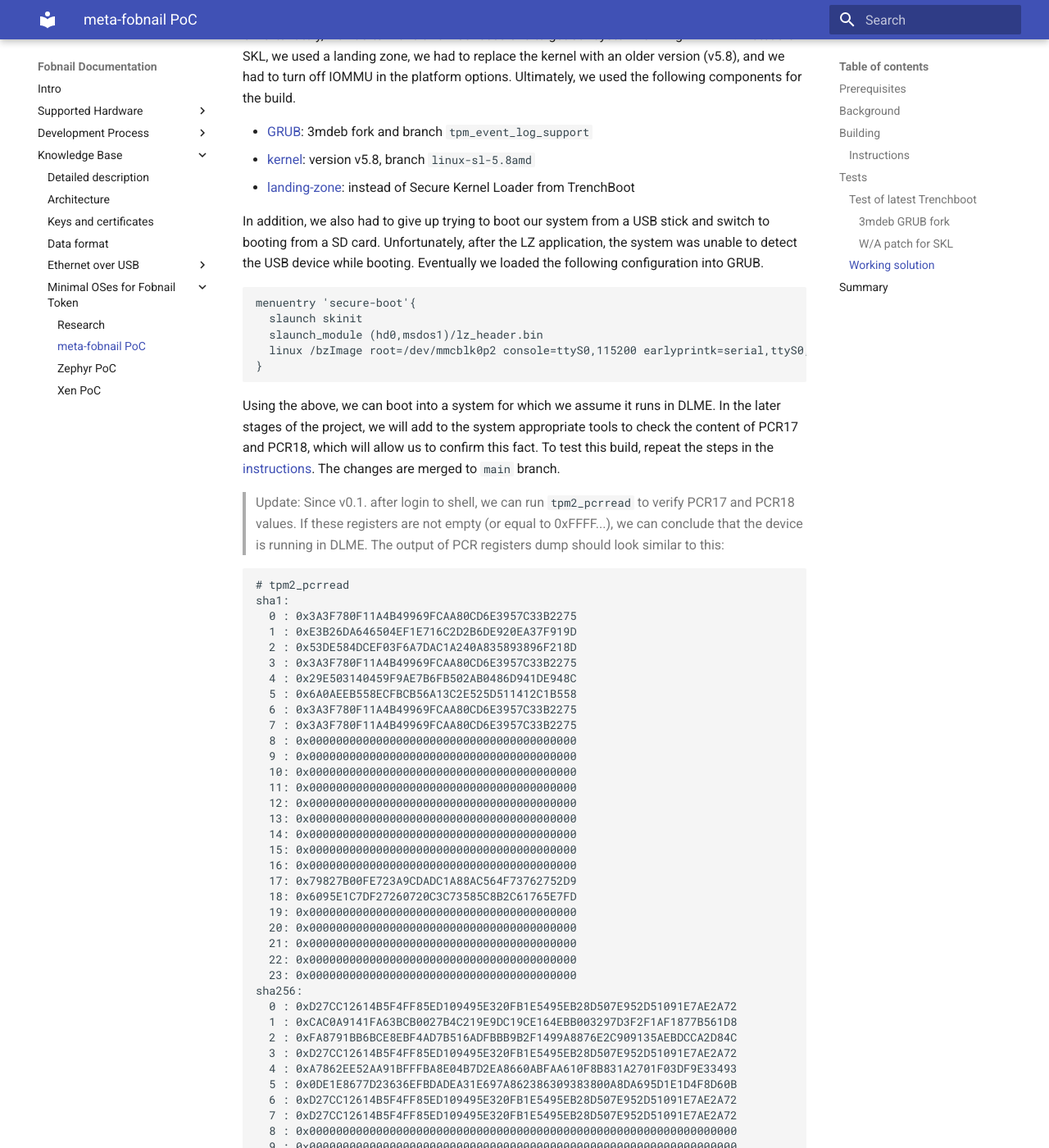
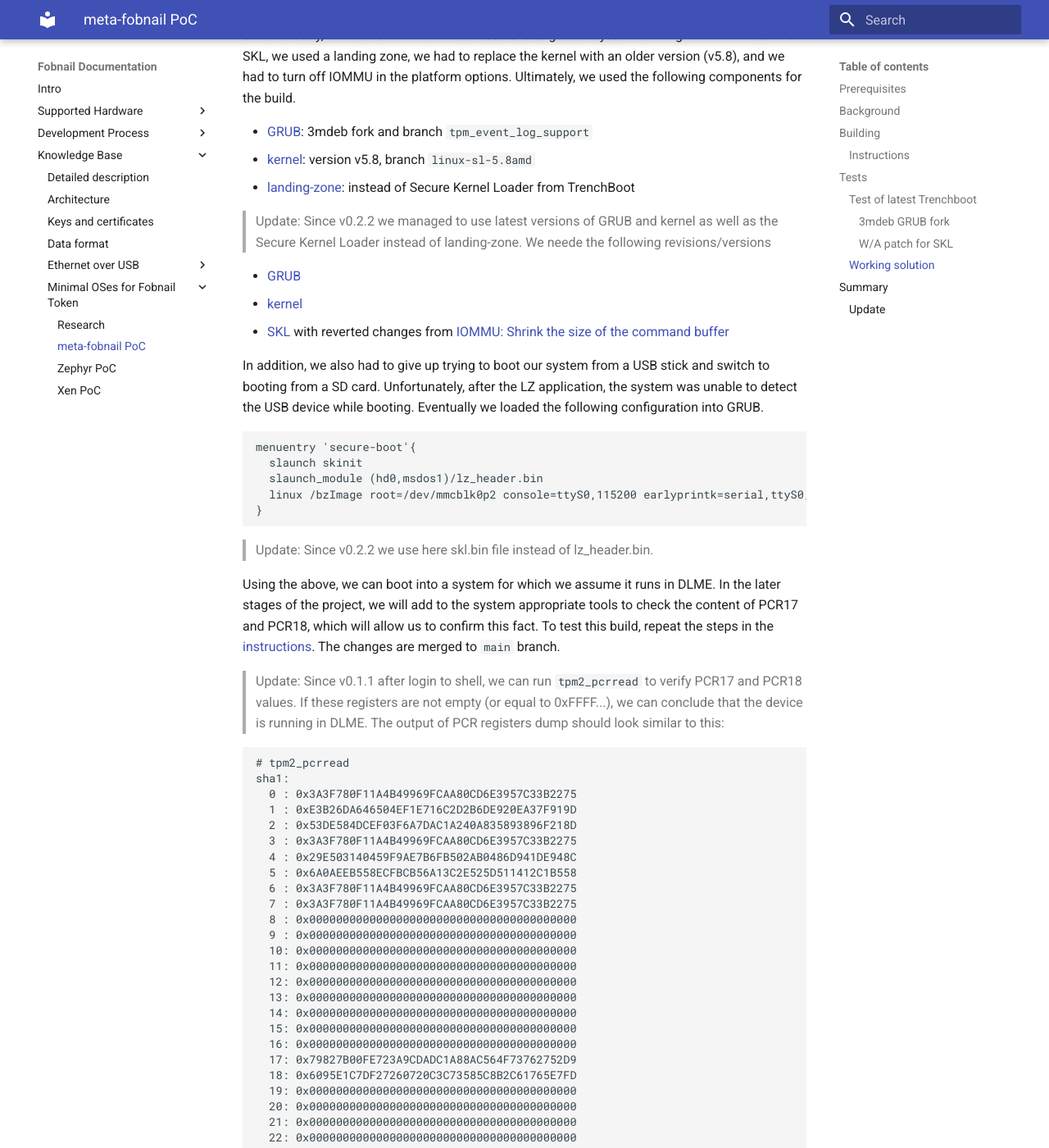
Before and after one commit to fobnail/docs, an MkDocs documentation site: the page built from docs/meta-fobnail-in-dlme.md, in a window 1280 px wide and 1400 px high, scrolled down 7666 px. Shown: the whole window at 82% size. Built offline with MkDocs 1.6.1 and Material for MkDocs 9.7.7, drawn with Linux system fonts in a browser that asks for light colours; some of the changed text lies outside the part shown.

Commit message:
docs: meta-fobnail-in-dlme.md: add notes after latest update
Signed-off-by: Tomasz Żyjewski <tomasz.zyjewski@3mdeb.com>

````diff
--- a/docs/meta-fobnail-in-dlme.md
+++ b/docs/meta-fobnail-in-dlme.md
@@ -405,6 +405,16 @@
 * [landing-zone](https://github.com/TrenchBoot/landing-zone/commit/60bba229ae5dd12f29d205e02197313139d8ae3f):
   instead of Secure Kernel Loader from TrenchBoot
 
+> Update: Since v0.2.2 we managed to use latest versions of GRUB and kernel as
+  well as the Secure Kernel Loader instead of landing-zone. We neede the
+  following revisions/versions
+
+  * [GRUB](https://github.com/TrenchBoot/grub/pull/4)
+  * [kernel](https://github.com/TrenchBoot/linux/commit/7fe9bb33721975fc796e4114b7370bed9afefffe)
+  * [SKL](https://github.com/TrenchBoot/secure-kernel-loader/commit/3432f4398652727f402b710c2fea4e3f1efecce6)
+    with reverted changes from [IOMMU: Shrink the size of the command
+    buffer](https://github.com/TrenchBoot/secure-kernel-loader/commit/266dfcfa6fcfae2a184d0ff840b447308e8e82d0)
+
 In addition, we also had to give up trying to boot our system from a USB stick
 and switch to booting from a SD card. Unfortunately, after the LZ application,
 the system was unable to detect the USB device while booting. Eventually we
@@ -418,13 +428,15 @@
 }
 ```
 
+> Update: Since v0.2.2 we use here skl.bin file instead of lz_header.bin.
+
 Using the above, we can boot into a system for which we assume it runs in DLME.
 In the later stages of the project, we will add to the system appropriate tools
 to check the content of PCR17 and PCR18, which will allow us to confirm this
 fact. To test this build, repeat the steps in the [instructions](#instructions).
 The changes are merged to `main` branch.
 
-> Update: Since v0.1. after login to shell, we can run `tpm2_pcrread` to verify
+> Update: Since v0.1.1 after login to shell, we can run `tpm2_pcrread` to verify
   PCR17 and PCR18 values. If these registers are not empty (or equal to
   0xFFFF...), we can conclude that the device is running in DLME. The output of
   PCR registers dump should look similar to this:
@@ -494,3 +506,9 @@
 * To start a discussion of the problems we encountered when trying to integrate
   `Trenchboot` into PC Engines apu2, we created an
   [issue](https://github.com/TrenchBoot/trenchboot-issues/issues/6)
+
+### Update
+
+* As proved in previous section, we managed to run latest version of SKL, and
+  solve the
+  [issue](https://github.com/TrenchBoot/trenchboot-issues/issues/6#issuecomment-1148230965)
````
